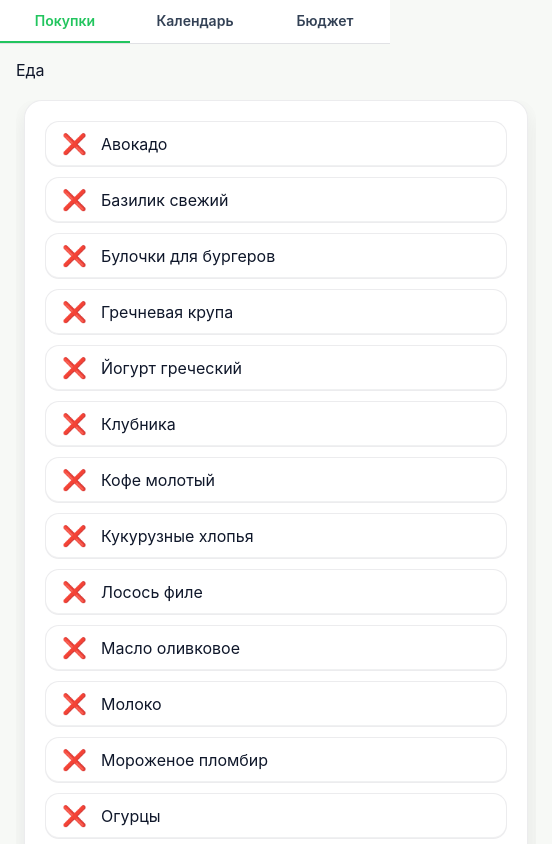
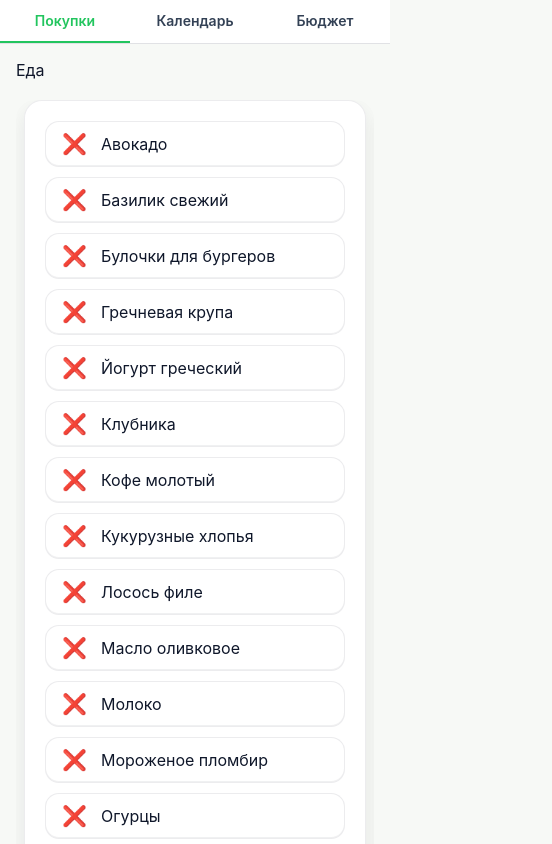
Before and after one commit to AlekseyBabich/family-telegram-bot, a React (Vite) app in the folder apps/web/: page /#/shopping in a window 390 px wide. Shown: the top 844 px of the page, 552 px wide, since content can reach past the window. Built offline with nearby package versions, Linux system fonts and the light colour scheme.

Commit message:
Fix shopping page width on mobile

```diff
--- a/apps/web/src/pages/shopping/ShoppingLayout.module.css
+++ b/apps/web/src/pages/shopping/ShoppingLayout.module.css
@@ -5,6 +5,8 @@
   padding: 16px;
   min-height: calc(100vh - 64px);
   background: var(--app-color-background);
+  width: 100%;
+  box-sizing: border-box;
 }
 
 .header {
--- a/apps/web/src/styles.css
+++ b/apps/web/src/styles.css
@@ -51,6 +51,9 @@ body {
 .page-container {
   flex: 1;
   display: flex;
+  flex-direction: column;
+  align-items: stretch;
+  width: 100%;
 }
 
 .centered-page {
```
